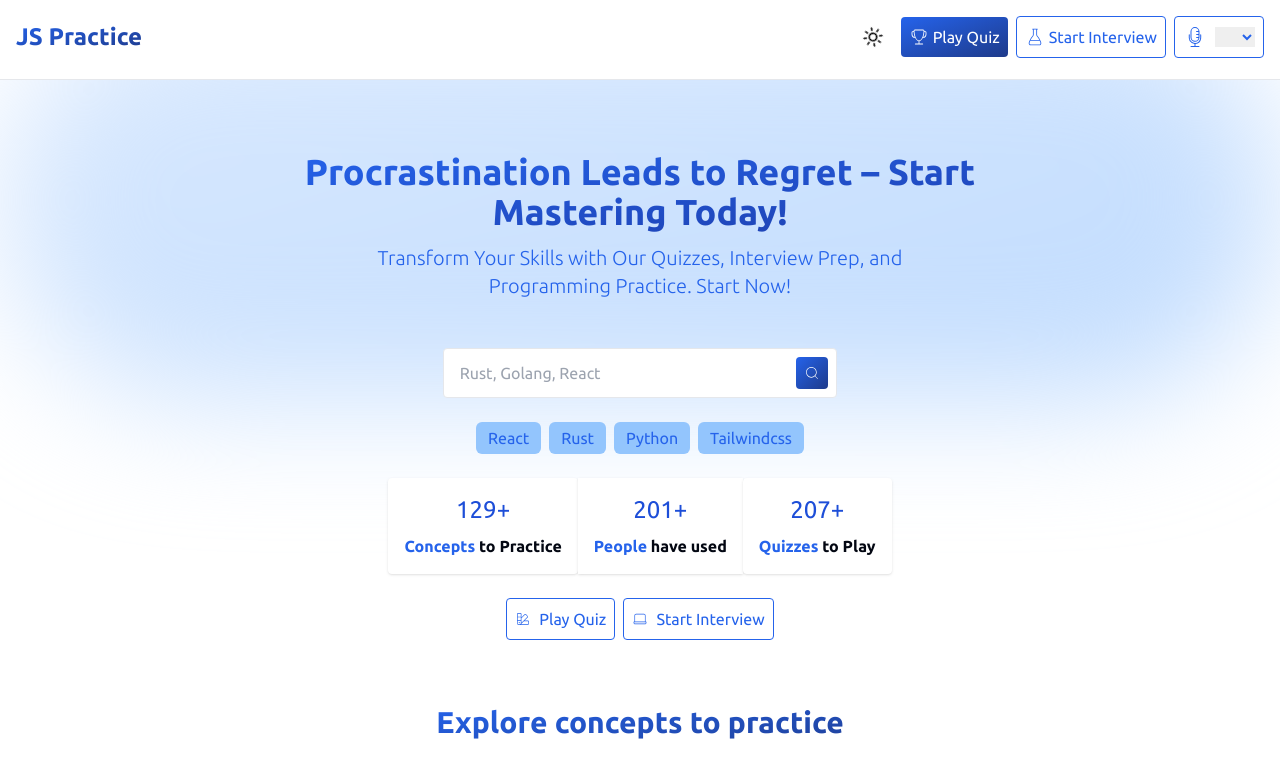
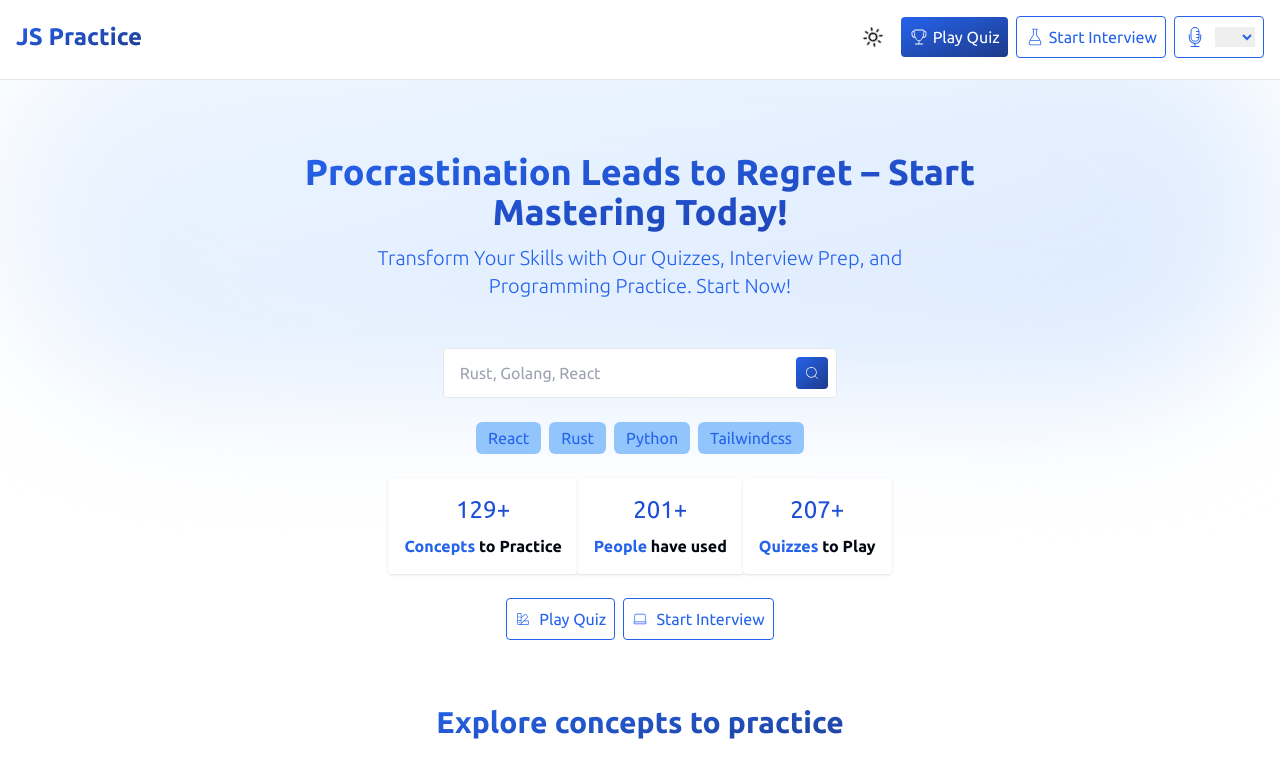
Before and after one commit to ashsajal1/js-practice-app, a React (Vite) app: page / in a window 1280 px wide. Shown: the top 763 px of the page. Built offline with nearby package versions, Linux system fonts and the light colour scheme.

Commit message:
style: decrease density of background

```diff
--- a/src/components/ui/blob.tsx
+++ b/src/components/ui/blob.tsx
@@ -4,7 +4,7 @@ export default function Blob({ ...props }) {
     const { className } = props
     return (
         <>
-            <div {...props} className={cn("h-[400px] w-[400px] blur-3xl bg-gradient-to-br from-blue-100 to-blue-200 rounded-full absolute -z-10 dark:hidden", className)}></div>
+            <div {...props} className={cn("h-[400px] w-[400px] blur-3xl bg-gradient-to-br from-blue-50 to-blue-100 rounded-full absolute -z-10 dark:hidden", className)}></div>
 
         </>
     )
```
